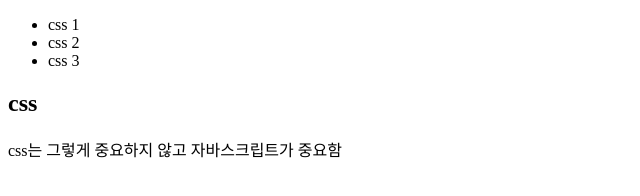
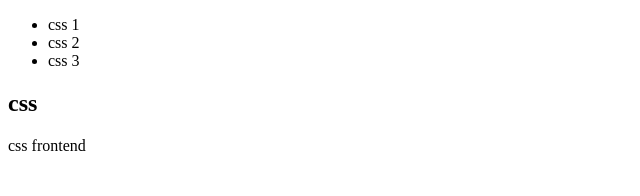
Before and after one commit to asdqaed/web1, a plain HTML site: page 2.html in a window 1280 px wide. Shown: the whole page, without its empty margins (0-640 px from the left). Drawn offline with Linux system fonts and the light colour scheme.

Commit message:
Update 2.html

```diff
--- a/2.html
+++ b/2.html
@@ -11,6 +11,6 @@
   </ul>
   <h2>css</h2>
   <p>
-     css는 그렇게 중요하지 않고 자바스크립트가 중요함
+     css frontend
   </p>
 </body>
```
